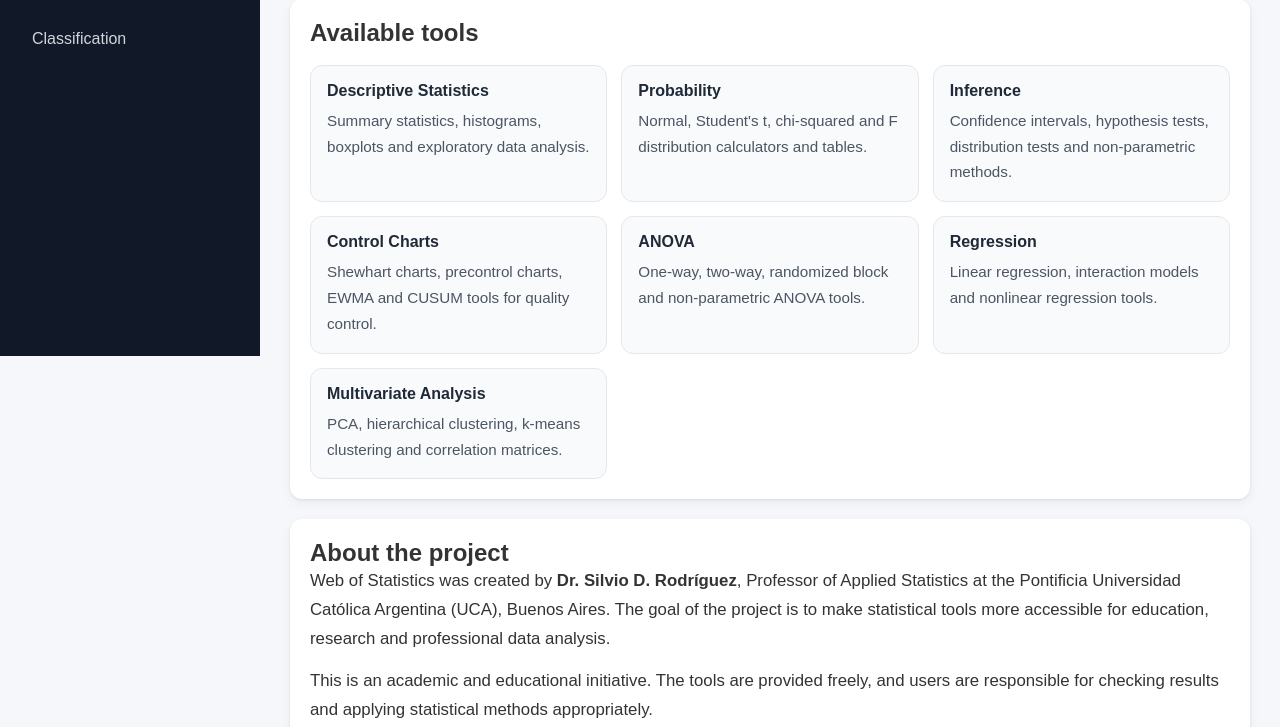
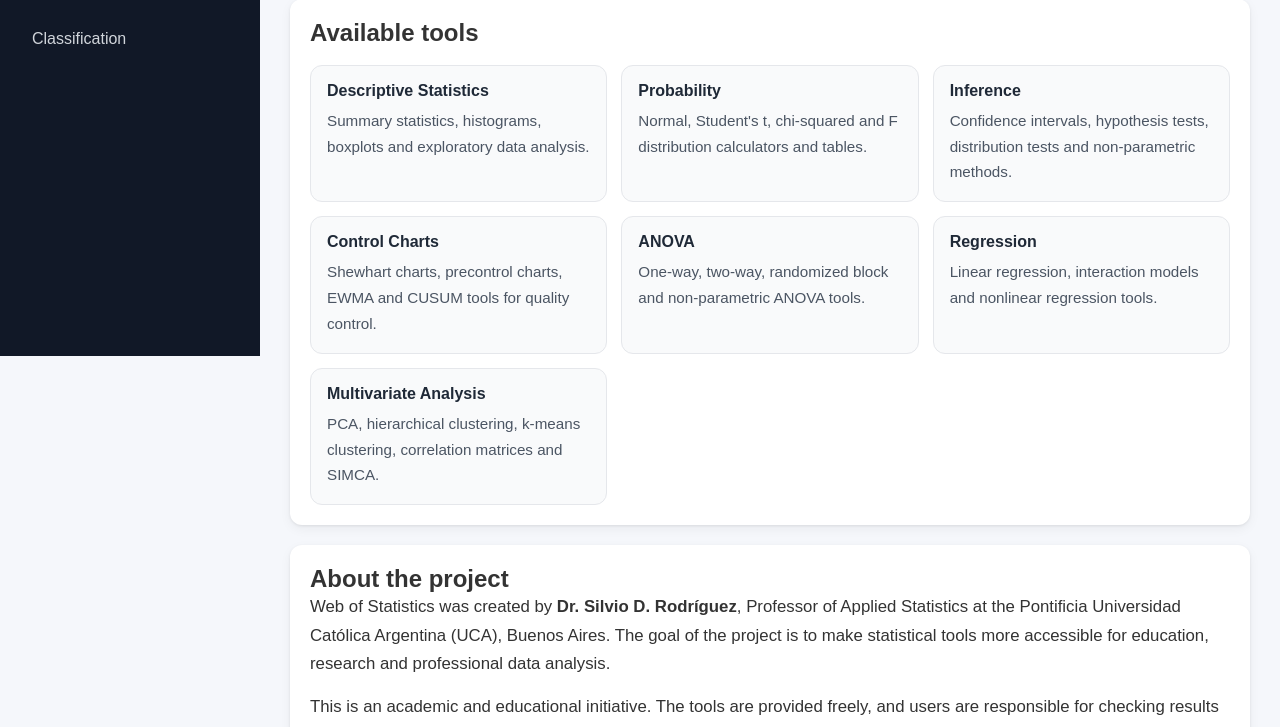
Before and after one commit to silviodavidrodriguez/web-of-statistics, a Django app: page / in a window 1280 px wide. Shown: the part 444-1171 px from the top of the page. Run offline with Django 5.2, Linux system fonts and the light colour scheme.

Commit message:
index.html changed

```diff
--- a/home/templates/home/index.html
+++ b/home/templates/home/index.html
@@ -198,7 +198,7 @@
 
                     <div class="tool-card">
                         <h3>Multivariate Analysis</h3>
-                        <p>PCA, hierarchical clustering, k-means clustering and correlation matrices.</p>
+                        <p>PCA, hierarchical clustering, k-means clustering, correlation matrices and SIMCA.</p>
                     </div>
                 </div>
             </div>
```
